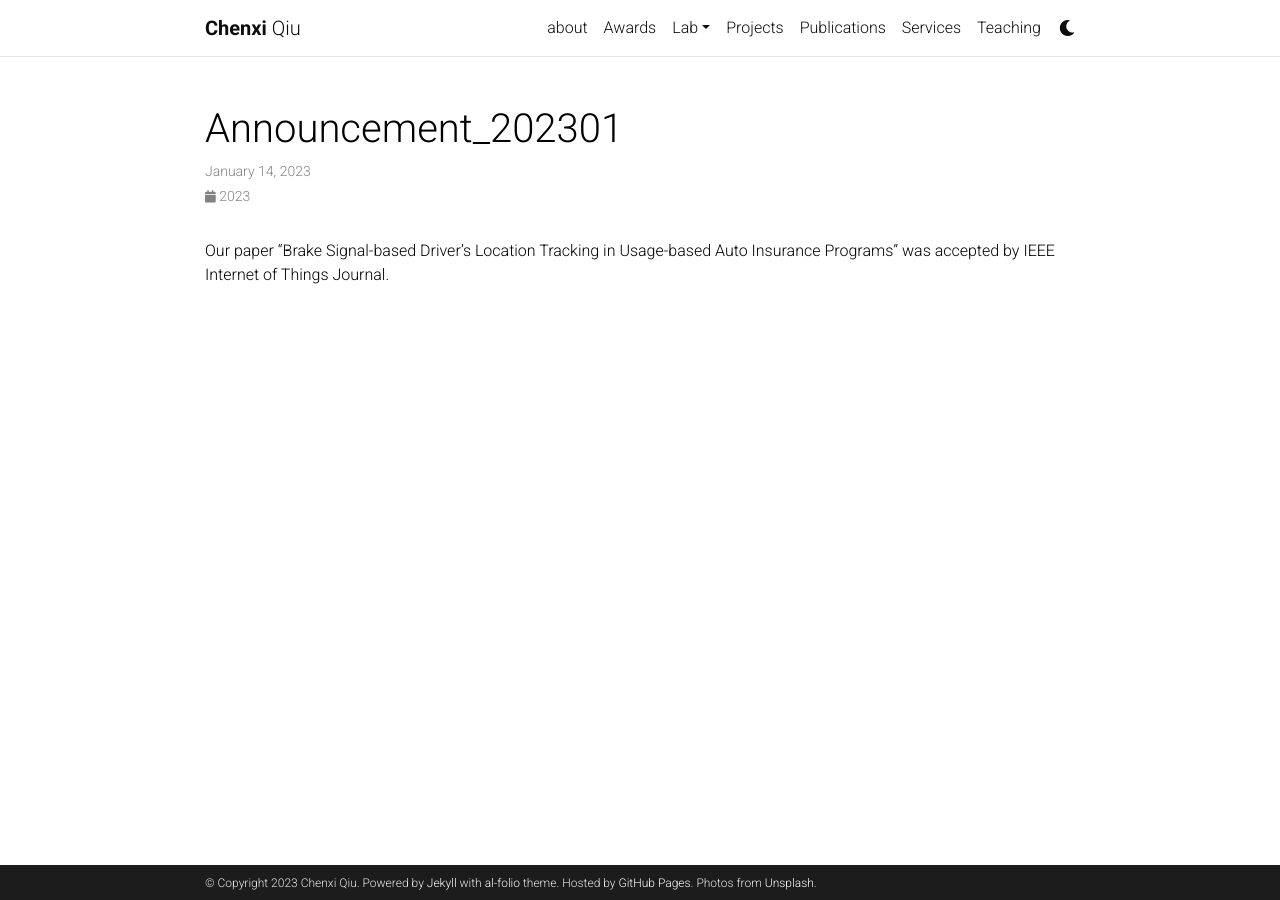
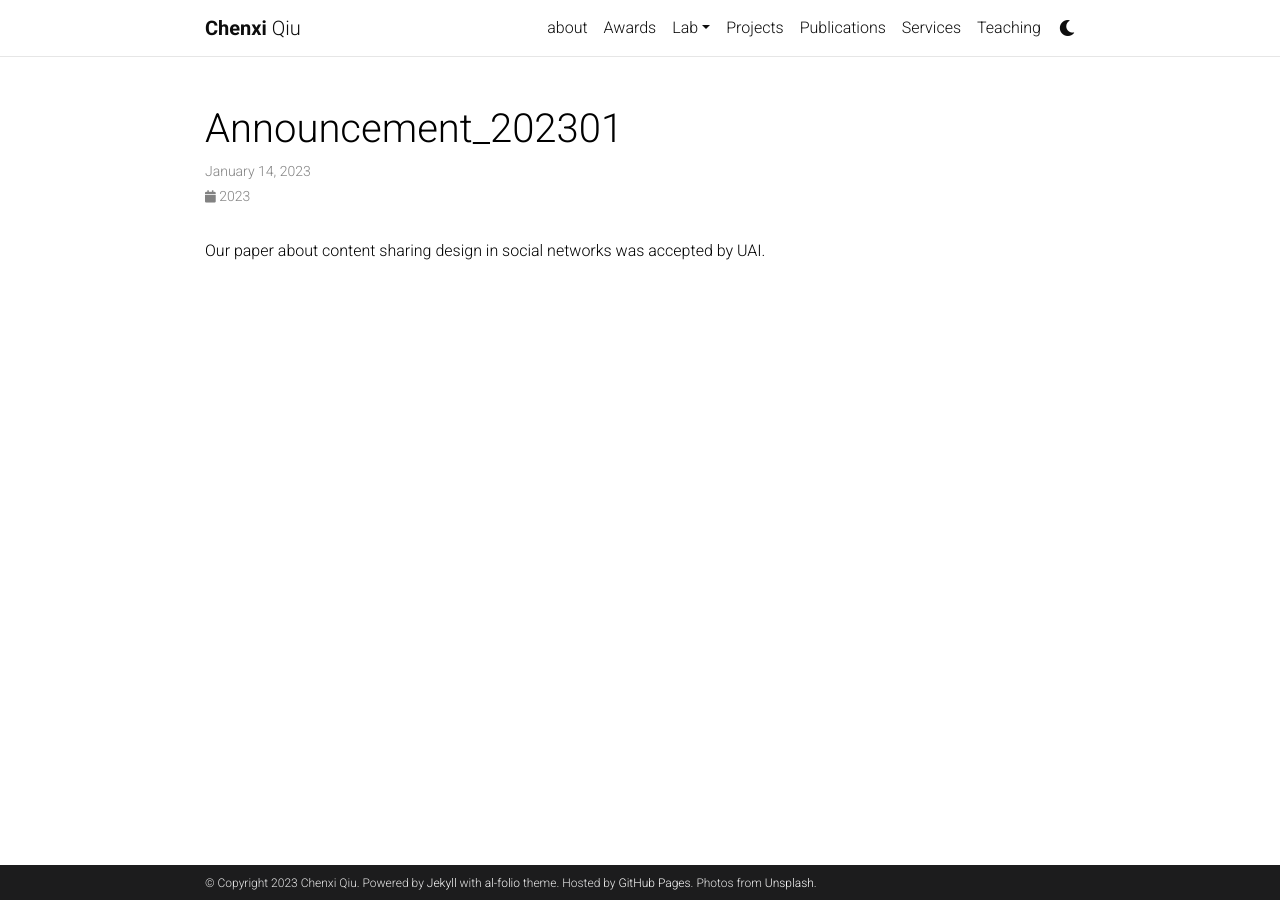
Before and after one commit to chenxiunt/chenxiunt.github.io, a Jekyll site: the page built from _news/announcement_202301.md, in a window 1280 px wide. Built offline with Jekyll 4.4.1, drawn with Linux system fonts in a browser that asks for light colours; comment, search, counter and statistics services are not loaded; a style sheet for code colours, icons or effects is not loaded.

Commit message:
Update announcement_202301.md

```diff
--- a/_news/announcement_202301.md
+++ b/_news/announcement_202301.md
@@ -4,4 +4,4 @@ date: 2023-01-14 15:59:00-0400
 inline: true
 ---
 
-Our paper “Brake Signal-based Driver’s Location Tracking in Usage-based Auto Insurance Programs” was accepted by IEEE Internet of Things Journal.
+Our paper about content sharing design in social networks was accepted by UAI.
```
